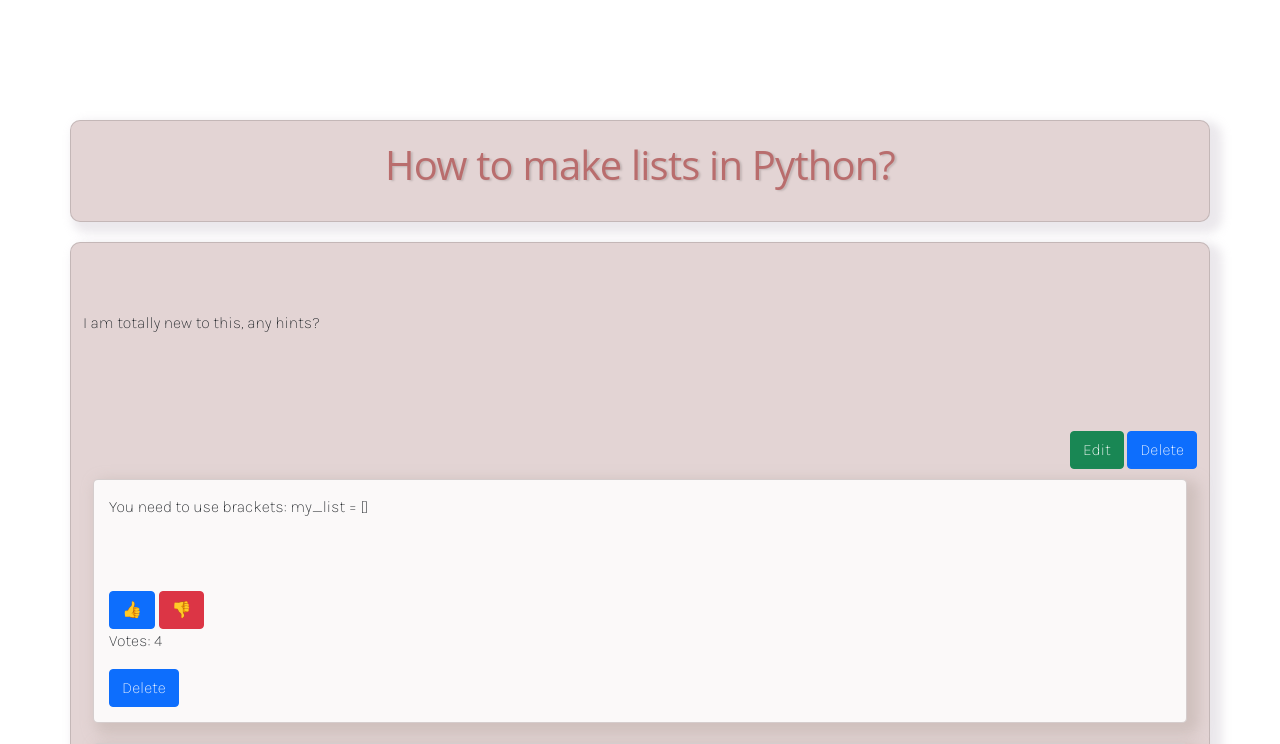
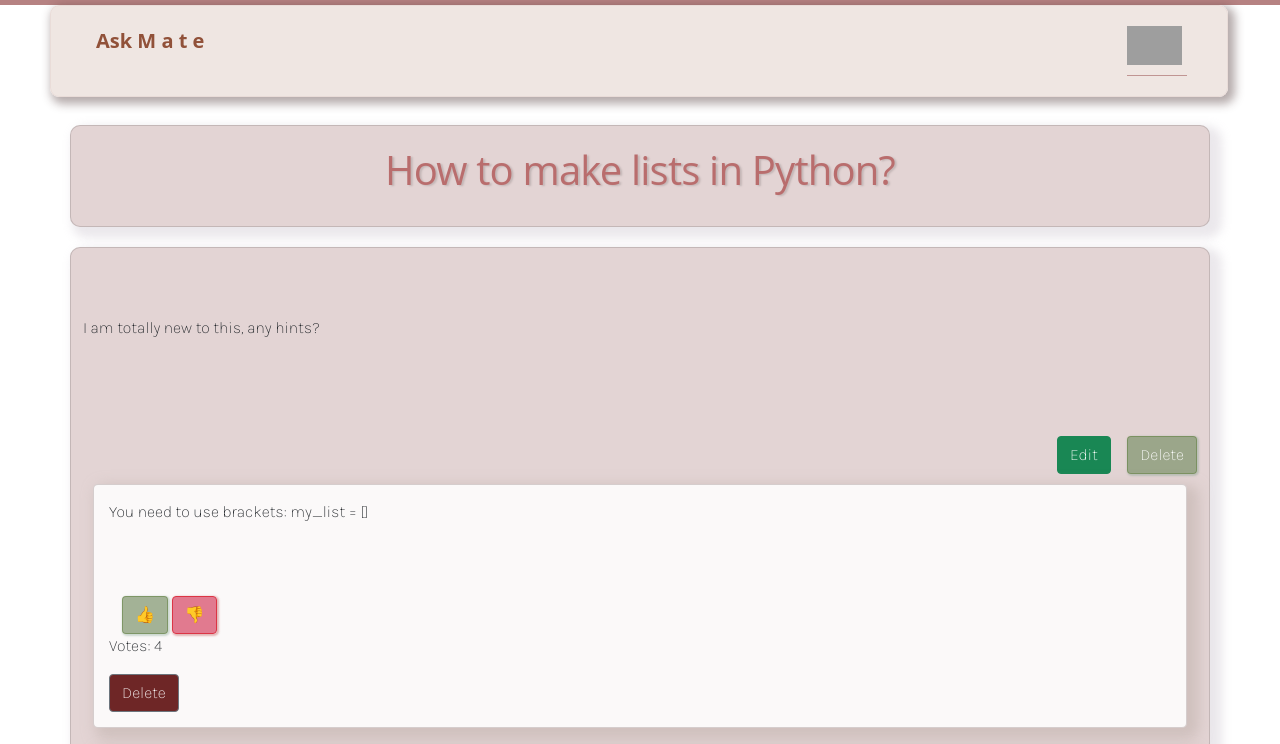
Before and after one commit to szopszop/AskMate_Forum, a Flask app: page /question/1 in a window 1280 px wide. Shown: the top 744 px of the page. Run offline with Flask 2, Linux system fonts and the light colour scheme; some libraries are stand-ins or nearby versions; grey boxes are pictures that could not be loaded.

Commit message:
more css

```diff
--- a/static/style.css
+++ b/static/style.css
@@ -1,12 +1,14 @@
 html, body {
     scroll-behavior: smooth;
-    background-color: rgba(130, 133, 131, 0.2);
+    background-color: rgba(168, 163, 163, 0.38);
 }
 
 body {
     padding: 100px 50px;
     margin: 0 auto;
     height: 100%;
+    border-top: 5px solid rgba(112, 11, 11, 0.51);
+    border-bottom: 5px solid rgba(112, 11, 11, 0.51);
 }
 
 h1 {
@@ -16,10 +18,6 @@ h1 {
     line-height: 1.2em;
     text-shadow: 2px 1px 2px rgb(194, 181, 181);
     color: #b96d6d;
-}
-. {
-    text-decoration: none;
-    color: red
 }
 
 h1, h2, h3 {
@@ -38,6 +36,41 @@ h1, h2, h3 {
     height: 50%;
     box-shadow: 7px 6px 13px 5px rgba(192, 177, 172, 0.55);
     border-radius: 5px;
+}
+
+#image-toolbar {
+    margin-right: 30px;
+    padding-right: 5px;
+    padding-bottom: 10px;
+    border-bottom: 1px solid rgba(112, 11, 11, 0.37);
+    float: right;
+    cursor: pointer;
+}
+
+.navbar-brand {
+    color: #915139;
+    font-family: "Nunito Sans", "Open Sans", "helvetica neue", helvetica, arial, sans-serif;
+    font-weight: bolder;
+    padding: 35px;
+    margin-top: 25px ;
+
+}
+.navbar-brand:hover {
+    color: rgba(155, 71, 42, 0.87);
+}
+
+.toolbar {
+    padding: 20px 10px;
+    border-color: #5e4239;
+    border-radius: 9px;
+    overflow: hidden;
+    background-color: rgba(239, 230, 226, 0.98);
+    position: fixed;
+    top: 0;
+    width: 92%;
+    box-shadow: 4px 4px 10px 3px rgba(65, 38, 38, 0.39);
+    border: 1px solid rgba(141, 57, 57, 0.06);
+    margin-top: 5px;
 }
 
 .button_sort {
@@ -60,8 +93,9 @@ h1, h2, h3 {
 }
 
 #sort, #order {
-    color: #a86363;
+    color: #734444;
     font-weight: bolder;
+
 }
 
 .header {
@@ -94,18 +128,39 @@ h1, h2, h3 {
     border: 1px solid rgba(147, 132, 132, 0.37);
     box-shadow: 7px 6px 13px 5px rgba(192, 177, 172, 0.55);
     border-radius: 5px;
-
-
 }
 
+.btn-primary {
+    background-color: rgba(122, 145, 103, 0.68) !important;
+    border-color: rgba(105, 134, 76, 0.65) !important;
+    box-shadow: 1px 1px 2px 1px rgba(104, 147, 118, 0.32);
+    margin-left: 13px !important;
+}
+.btn-danger {
+    background-color: rgba(213, 54, 86, 0.65) !important;
+    box-shadow: 1px 1px 2px 1px rgba(190, 85, 85, 0.42);
+}
+.btn-secondary {
+    background-color: #6e2626 !important;
+}
+.btn-back {
+    background-color: rgba(157, 104, 86, 0.4) !important;
+    border-color: rgba(155, 71, 42, 0.42) !important;
+    box-shadow: 1px 1px 2px 1px rgba(190, 134, 134, 0.23);
+}
+.btn-info {
+    background-color: rgba(190, 92, 92, 0.44) !important;
+    border-color: rgba(175, 75, 75, 0.53) !important;
+    box-shadow: 1px 1px 2px 1px rgba(112, 11, 11, 0.22);
+}
 .link {
     text-decoration: none;
-    color: crimson;
+    color: rgba(220, 20, 60, 0.55);
     font-weight: bolder;
 }
 
 .link:hover {
-    color: rebeccapurple;
+    color: #946eb9;
     font-weight: bolder;
 }
 
--- a/templates/layout.html
+++ b/templates/layout.html
@@ -14,6 +14,10 @@
     {% block head %}{% endblock %}
 </head>
 <body>
+<div class="toolbar">
+  <a  class="navbar-brand" href="#">Ask   M a t e </a>
+        <img id="image-toolbar" src="http://assets.stickpng.com/images/5f511cefd8bf3900040fd61a.png" height="50px" width="60px"/>
+</div>
 <div class="header container">
     <h1>{% block header %}{% endblock %}</h1>
 </div>
--- a/templates/question.html
+++ b/templates/question.html
@@ -40,7 +40,7 @@
                 </form>
                 <p>Votes: {{ answer['vote_number'] }}</p>
                 <form method="post" action="/answer/{{ answer['id'] }}/delete" style="display: inline-block">
-                    <button type="submit" class="btn btn-primary">Delete</button>
+                    <button type="submit" class="btn btn-secondary">Delete</button>
                 </form>
 
             </div>
@@ -48,7 +48,7 @@
     </div>
     <div>
         <a href="/question/{{ question['id'] }}/new-answer" class="btn btn-primary">Add Answer</a>
-        <a href="{{ url_for('list') }}" class="btn btn-secondary">Back</a>
+        <a href="{{ url_for('list') }}" class="btn btn-back">Back</a>
     </div>
 
 
```
